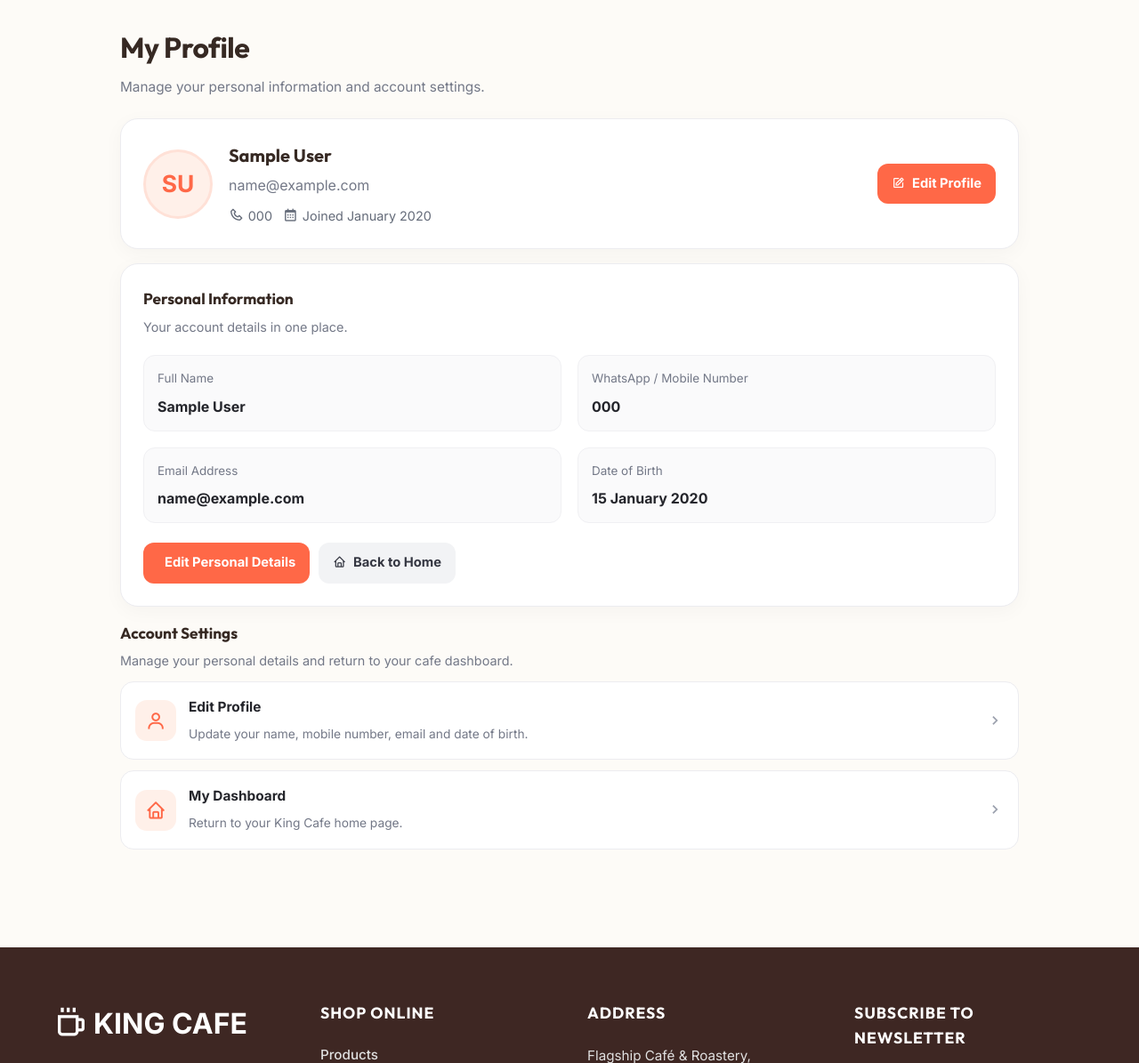
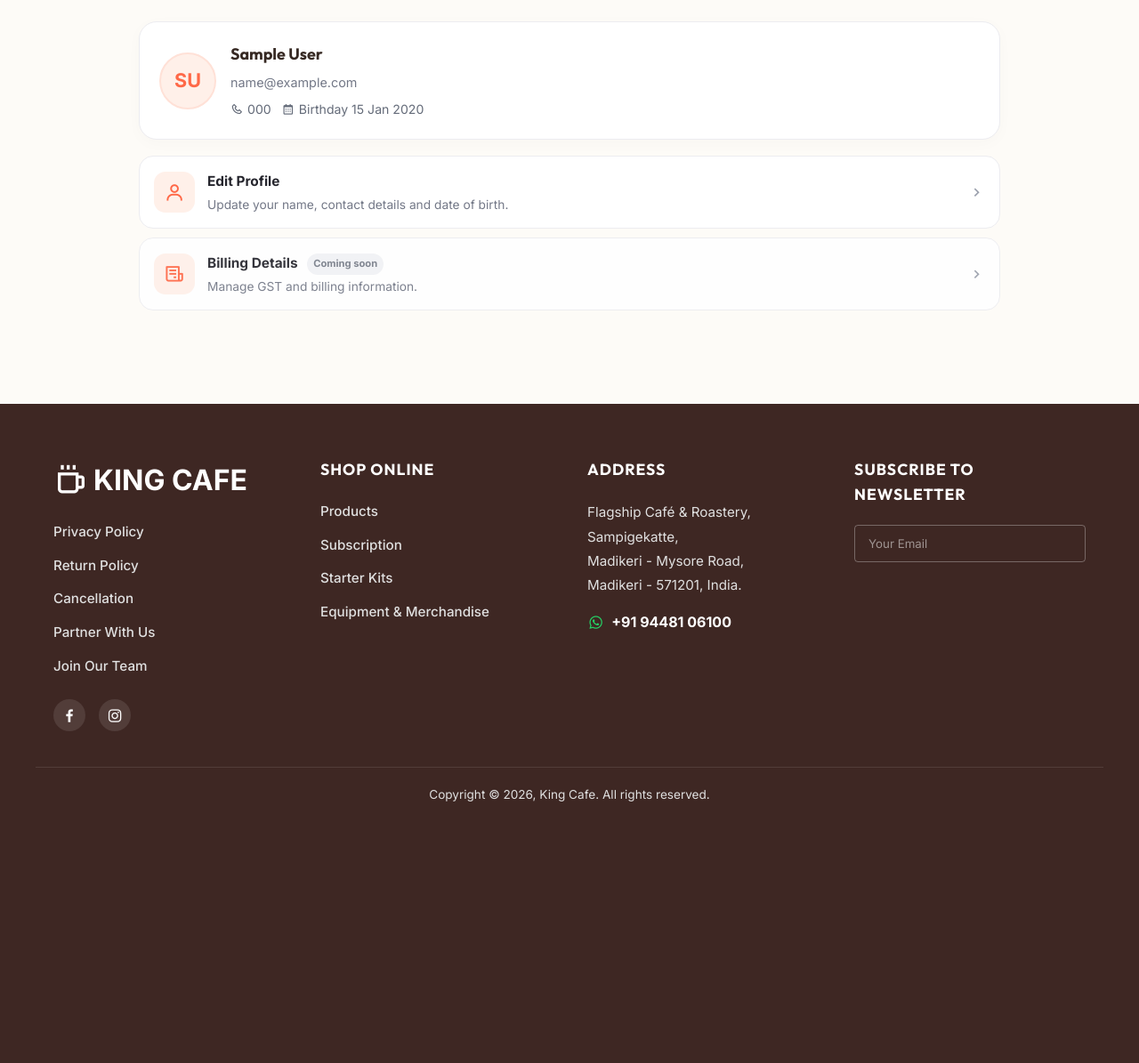
Before and after one commit to patilprasad6012/cafe-management-system, a Flask app: template app/templates/customer/profile.html in a window 1280 px wide. Shown: the top 1195 px of the page at 89% size. After the commit the page ends 901 px from the top, so only its background shows below. Run offline with Flask 3, Linux system fonts and the light colour scheme; the template is opened without the code that fills it: values that come from a table or form of the project are taken from there, others are empty; tables that the repository leaves empty hold one stand-in row (values such as "Sample post"); one stand-in notice (Sample message) is shown.

Commit message:
Refactor customer profile template and styles
Updated profile page styles and structure for better layout and readability.

```diff
--- a/app/templates/customer/profile.html
+++ b/app/templates/customer/profile.html
@@ -1,439 +1,51 @@
-
 {% extends 'base.html' %}
-{% block title %}My Profile - King Cafe{% endblock %}
+{% block title %}Profile - King Cafe{% endblock %}
 
 {% block extra_css %}
 <style>
-/* ===== KING CAFE PROFILE ===== */
-.kp-page {
-    --kp-brown: #50362a;
-    --kp-orange: #ff6847;
-    --kp-bg: #f3f4f6;
-    --kp-text: #24252b;
-    --kp-muted: #737887;
-    --kp-border: #ececf0;
-
-    max-width: 1050px;
-    margin: 28px auto 110px;
-    padding: 0 20px;
-    color: var(--kp-text);
-}
-
-.kp-heading {
-    margin-bottom: 22px;
-}
-
-.kp-heading h1 {
-    margin: 0 0 7px;
-    font-size: clamp(1.6rem, 4vw, 2rem);
-    font-weight: 800;
-    letter-spacing: -.5px;
-}
-
-.kp-heading p {
-    margin: 0;
-    color: var(--kp-muted);
-    font-size: .96rem;
-}
-
-.kp-card {
-    background: #fff;
-    border: 1px solid var(--kp-border);
-    border-radius: 20px;
-    padding: 25px;
-    margin-bottom: 16px;
-    box-shadow: 0 5px 22px rgba(30, 30, 40, .035);
-}
-
-/* Profile overview */
-.kp-overview {
-    display: flex;
-    align-items: center;
-    gap: 18px;
-}
-
-.kp-avatar {
-    width: 78px;
-    height: 78px;
-    flex-shrink: 0;
-    display: grid;
-    place-items: center;
-    border-radius: 50%;
-    background: #fff0e9;
-    color: var(--kp-orange);
-    border: 3px solid #ffe1d7;
-    font-size: 1.65rem;
-    font-weight: 800;
-    text-transform: uppercase;
-}
-
-.kp-identity {
-    min-width: 0;
-    flex: 1;
-}
-
-.kp-name {
-    font-size: 1.25rem;
-    font-weight: 800;
-    overflow-wrap: anywhere;
-    margin: 0 0 5px;
-}
-
-.kp-email {
-    color: var(--kp-muted);
-    overflow-wrap: anywhere;
-    margin-bottom: 10px;
-}
-
-.kp-meta {
-    display: flex;
-    flex-wrap: wrap;
-    gap: 12px;
-    color: #646b79;
-    font-size: .9rem;
-}
-
-.kp-meta span {
-    display: inline-flex;
-    align-items: center;
-    gap: 5px;
-}
-
-.kp-meta i {
-    font-size: 1.05rem;
-}
-
-.kp-button {
-    min-height: 43px;
-    display: inline-flex;
-    align-items: center;
-    justify-content: center;
-    gap: 8px;
-    padding: 11px 16px;
-    border: 0;
-    border-radius: 12px;
-    text-decoration: none;
-    font: inherit;
-    font-size: .92rem;
-    font-weight: 750;
-    cursor: pointer;
-    transition: background .2s, transform .2s;
-}
-
-.kp-button:hover {
-    transform: translateY(-1px);
-}
-
-.kp-button-primary {
-    background: var(--kp-orange);
-    color: white;
-}
-
-.kp-button-primary:hover {
-    background: #ee5738;
-    color: white;
-}
-
-.kp-button-secondary {
-    background: #f2f3f5;
-    color: #343641;
-}
-
-.kp-button-secondary:hover {
-    background: #e8e9ed;
-}
-
-/* Section heading */
-.kp-section-title {
-    font-size: 1.08rem;
-    font-weight: 800;
-    margin: 0 0 6px;
-}
-
-.kp-section-description {
-    color: var(--kp-muted);
-    font-size: .9rem;
-    margin: 0;
-}
-
-.kp-section-heading {
-    display: flex;
-    justify-content: space-between;
-    align-items: center;
-    gap: 12px;
-    margin-bottom: 20px;
-}
-
-/* Detail grid */
-.kp-details {
-    display: grid;
-    grid-template-columns: repeat(2, minmax(0, 1fr));
-    gap: 18px;
-}
-
-.kp-detail {
-    min-width: 0;
-    padding: 15px;
-    background: #fafafb;
-    border: 1px solid #f0f0f3;
-    border-radius: 13px;
-}
-
-.kp-detail-label {
-    display: block;
-    margin-bottom: 8px;
-    color: var(--kp-muted);
-    font-size: .84rem;
-}
-
-.kp-detail-value {
-    display: block;
-    font-weight: 700;
-    overflow-wrap: anywhere;
-    line-height: 1.5;
-}
-
-/* Settings navigation cards */
-.kp-setting {
-    display: flex;
-    align-items: center;
-    gap: 14px;
-    padding: 16px;
-    margin-top: 12px;
-    background: #fff;
-    border: 1px solid var(--kp-border);
-    border-radius: 15px;
-    text-decoration: none;
-    color: var(--kp-text);
-    transition: border-color .2s, background .2s;
-}
-
-.kp-setting:hover {
-    border-color: #ffc4b3;
-    background: #fffaf8;
-    color: var(--kp-text);
-}
-
-.kp-setting-icon {
-    width: 46px;
-    height: 46px;
-    flex-shrink: 0;
-    display: grid;
-    place-items: center;
-    border-radius: 13px;
-    background: #fff0e9;
-    color: var(--kp-orange);
-    font-size: 1.45rem;
-}
-
-.kp-setting-copy {
-    flex: 1;
-    min-width: 0;
-}
-
-.kp-setting-copy strong {
-    display: block;
-    margin-bottom: 4px;
-    font-size: .96rem;
-}
-
-.kp-setting-copy small {
-    color: var(--kp-muted);
-    font-size: .86rem;
-    line-height: 1.4;
-}
-
-.kp-setting-arrow {
-    color: #9ba0ad;
-    font-size: 1.3rem;
-}
-
-/* Actions */
-.kp-actions {
-    display: flex;
-    flex-wrap: wrap;
-    gap: 10px;
-    margin-top: 22px;
-}
-
-/* Responsive */
-@media (max-width: 600px) {
-    .kp-page {
-        margin: 22px auto 100px;
-        padding: 0 14px;
-    }
-
-    .kp-card {
-        padding: 19px;
-        border-radius: 17px;
-    }
-
-    .kp-overview {
-        align-items: flex-start;
-        flex-wrap: wrap;
-    }
-
-    .kp-avatar {
-        width: 65px;
-        height: 65px;
-        font-size: 1.4rem;
-    }
-
-    .kp-identity {
-        flex-basis: calc(100% - 85px);
-    }
-
-    .kp-overview > .kp-button {
-        width: 100%;
-    }
-
-    .kp-details {
-        grid-template-columns: 1fr;
-        gap: 11px;
-    }
-
-    .kp-section-heading {
-        align-items: flex-start;
-    }
-
-    .kp-actions .kp-button {
-        width: 100%;
-    }
-
-    .kp-meta {
-        gap: 9px;
-    }
-}
+.kcp-page{--orange:#ff6847;--ink:#25252d;--muted:#737887;--line:#ececf0;max-width:1000px;margin:24px auto 105px;padding:0 16px;color:var(--ink)}
+.kcp-summary{display:flex;align-items:center;gap:16px;background:#fff;border:1px solid var(--line);border-radius:20px;padding:22px;margin-bottom:18px;box-shadow:0 4px 18px #252b3506}
+.kcp-avatar{width:64px;height:64px;flex:0 0 64px;display:grid;place-items:center;border-radius:50%;background:#fff0e9;border:2px solid #ffe1d7;color:var(--orange);font-size:1.35rem;font-weight:800;text-transform:uppercase}
+.kcp-info{min-width:0;flex:1}.kcp-name{margin:0 0 5px;font-size:1.12rem;font-weight:800;overflow-wrap:anywhere}.kcp-email{color:var(--muted);font-size:.9rem;overflow-wrap:anywhere}.kcp-meta{display:flex;gap:12px;flex-wrap:wrap;margin-top:8px;color:#646b79;font-size:.88rem}.kcp-meta span{display:inline-flex;align-items:center;gap:5px}.kcp-list{display:grid;gap:10px}.kcp-item{display:flex;align-items:center;gap:14px;padding:16px;background:#fff;border:1px solid var(--line);border-radius:16px;color:var(--ink);text-decoration:none;transition:background .18s,border-color .18s}.kcp-item[href]:hover{background:#fffaf8;border-color:#ffc4b3;color:var(--ink)}.kcp-item-icon{width:46px;height:46px;flex:0 0 46px;display:grid;place-items:center;border-radius:13px;background:#fff0e9;color:var(--orange);font-size:1.45rem}.kcp-item-copy{flex:1;min-width:0}.kcp-item-copy strong{display:block;margin-bottom:4px;font-size:.96rem}.kcp-item-copy small{display:block;color:var(--muted);font-size:.86rem;line-height:1.4}.kcp-arrow{color:#9ba0ad;font-size:1.25rem}.kcp-item-disabled{cursor:default;opacity:.92}.kcp-badge{display:inline-block;margin-left:7px;padding:3px 7px;border-radius:999px;background:#f1f2f5;color:#777d89;font-size:.7rem;font-weight:700;vertical-align:middle}
+@media(max-width:520px){.kcp-page{margin:16px auto 100px;padding:0 12px}.kcp-summary{padding:17px;border-radius:16px;gap:12px}.kcp-avatar{width:56px;height:56px;flex-basis:56px}.kcp-item{padding:14px}.kcp-meta{gap:8px}}
 </style>
 {% endblock %}
 
 {% block body %}
-<main class="kp-page">
+<main class="kcp-page">
+  {% with messages = get_flashed_messages(with_categories=true) %}
+    {% if messages %}{% for category, message in messages %}
+      <div class="alert alert-{{ category }}">{{ message }}</div>
+    {% endfor %}{% endif %}
+  {% endwith %}
 
-    <header class="kp-heading">
-        <h1>My Profile</h1>
-        <p>Manage your personal information and account settings.</p>
-    </header>
-
-    <!-- Profile overview -->
-    <section class="kp-card">
-        <div class="kp-overview">
-
-            <div class="kp-avatar" aria-label="Profile initials">
-                {% set name_parts = profile_user.name.split() %}
+  <section class="kcp-summary" aria-label="Customer profile summary">
+    <div class="kcp-avatar" aria-label="Profile initials">
+      {% set name_parts = (profile_user.name or 'King Cafe Guest').split() %}
       {{ (name_parts[0][0] ~ (name_parts[-1][0] if name_parts|length > 1 else ''))|upper }}
     </div>
-
-            <div class="kp-identity">
-                <h2 class="kp-name">{{ profile_user.name }}</h2>
-                <div class="kp-email">{{ profile_user.email }}</div>
-
-                <div class="kp-meta">
-                    <span>
-                        <i class="bx bx-phone"></i>
-                        {{ profile_user.mobile }}
-                    </span>
-
-                    <span>
-                        <i class="bx bx-calendar"></i>
-                        Joined
-                        {{ profile_user.created_at.strftime('%B %Y') if profile_user.created_at else 'King Cafe member' }}
-                    </span>
+    <div class="kcp-info">
+      <h1 class="kcp-name">{{ profile_user.name }}</h1>
+      <div class="kcp-email">{{ profile_user.email }}</div>
+      <div class="kcp-meta">
+        <span><i class="bx bx-phone" aria-hidden="true"></i>{{ profile_user.mobile }}</span>
+        {% if profile_user.date_of_birth %}<span><i class="bx bx-calendar" aria-hidden="true"></i>Birthday {{ profile_user.date_of_birth.strftime('%d %b %Y') }}</span>{% endif %}
       </div>
-            </div>
-
-            <a class="kp-button kp-button-primary"
-               href="{{ url_for('customer.edit_profile') }}">
-                <i class="bx bx-edit"></i>
-                Edit Profile
-            </a>
-
     </div>
   </section>
 
-    <!-- Personal information -->
-    <section class="kp-card">
-        <div class="kp-section-heading">
-            <div>
-                <h2 class="kp-section-title">Personal Information</h2>
-                <p class="kp-section-description">
-                    Your account details in one place.
-                </p>
-            </div>
-        </div>
-
-        <div class="kp-details">
-
-            <div class="kp-detail">
-                <span class="kp-detail-label">Full Name</span>
-                <span class="kp-detail-value">{{ profile_user.name }}</span>
-            </div>
-
-            <div class="kp-detail">
-                <span class="kp-detail-label">WhatsApp / Mobile Number</span>
-                <span class="kp-detail-value">{{ profile_user.mobile }}</span>
-            </div>
-
-            <div class="kp-detail">
-                <span class="kp-detail-label">Email Address</span>
-                <span class="kp-detail-value">{{ profile_user.email }}</span>
-            </div>
-
-            <div class="kp-detail">
-                <span class="kp-detail-label">Date of Birth</span>
-                <span class="kp-detail-value">
-                    {{ profile_user.date_of_birth.strftime('%d %B %Y') if profile_user.date_of_birth else 'Not added yet' }}
-                </span>
-            </div>
-
-        </div>
-
-        <div class="kp-actions">
-            <a class="kp-button kp-button-primary"
-               href="{{ url_for('customer.edit_profile') }}">
-                <i class="bx bx-user-pen"></i>
-                Edit Personal Details
+  <nav class="kcp-list" aria-label="Profile settings">
+    <a class="kcp-item" href="{{ url_for('customer.edit_profile') }}">
+      <span class="kcp-item-icon" aria-hidden="true"><i class="bx bx-user"></i></span>
+      <span class="kcp-item-copy"><strong>Edit Profile</strong><small>Update your name, contact details and date of birth.</small></span>
+      <i class="bx bx-chevron-right kcp-arrow" aria-hidden="true"></i>
     </a>
 
-            <a class="kp-button kp-button-secondary"
-               href="{{ url_for('customer.dashboard') }}">
-                <i class="bx bx-home"></i>
-                Back to Home
-            </a>
+    <div class="kcp-item kcp-item-disabled" aria-label="Billing details coming soon">
+      <span class="kcp-item-icon" aria-hidden="true"><i class="bx bx-receipt"></i></span>
+      <span class="kcp-item-copy"><strong>Billing Details <span class="kcp-badge">Coming soon</span></strong><small>Manage GST and billing information.</small></span>
+      <i class="bx bx-chevron-right kcp-arrow" aria-hidden="true"></i>
     </div>
-    </section>
-
-    <!-- Profile settings -->
-    <section>
-        <h2 class="kp-section-title">Account Settings</h2>
-        <p class="kp-section-description">
-            Manage your personal details and return to your cafe dashboard.
-        </p>
-
-        <a class="kp-setting"
-           href="{{ url_for('customer.edit_profile') }}">
-            <span class="kp-setting-icon">
-                <i class="bx bx-user"></i>
-            </span>
-            <span class="kp-setting-copy">
-                <strong>Edit Profile</strong>
-                <small>Update your name, mobile number, email and date of birth.</small>
-            </span>
-            <i class="bx bx-chevron-right kp-setting-arrow"></i>
-        </a>
-
-        <a class="kp-setting"
-           href="{{ url_for('customer.dashboard') }}">
-            <span class="kp-setting-icon">
-                <i class="bx bx-home"></i>
-            </span>
-            <span class="kp-setting-copy">
-                <strong>My Dashboard</strong>
-                <small>Return to your King Cafe home page.</small>
-            </span>
-            <i class="bx bx-chevron-right kp-setting-arrow"></i>
-        </a>
-    </section>
-
+  </nav>
 </main>
 {% endblock %}
```
Lines whose indentation alone changed are shown as unchanged.
